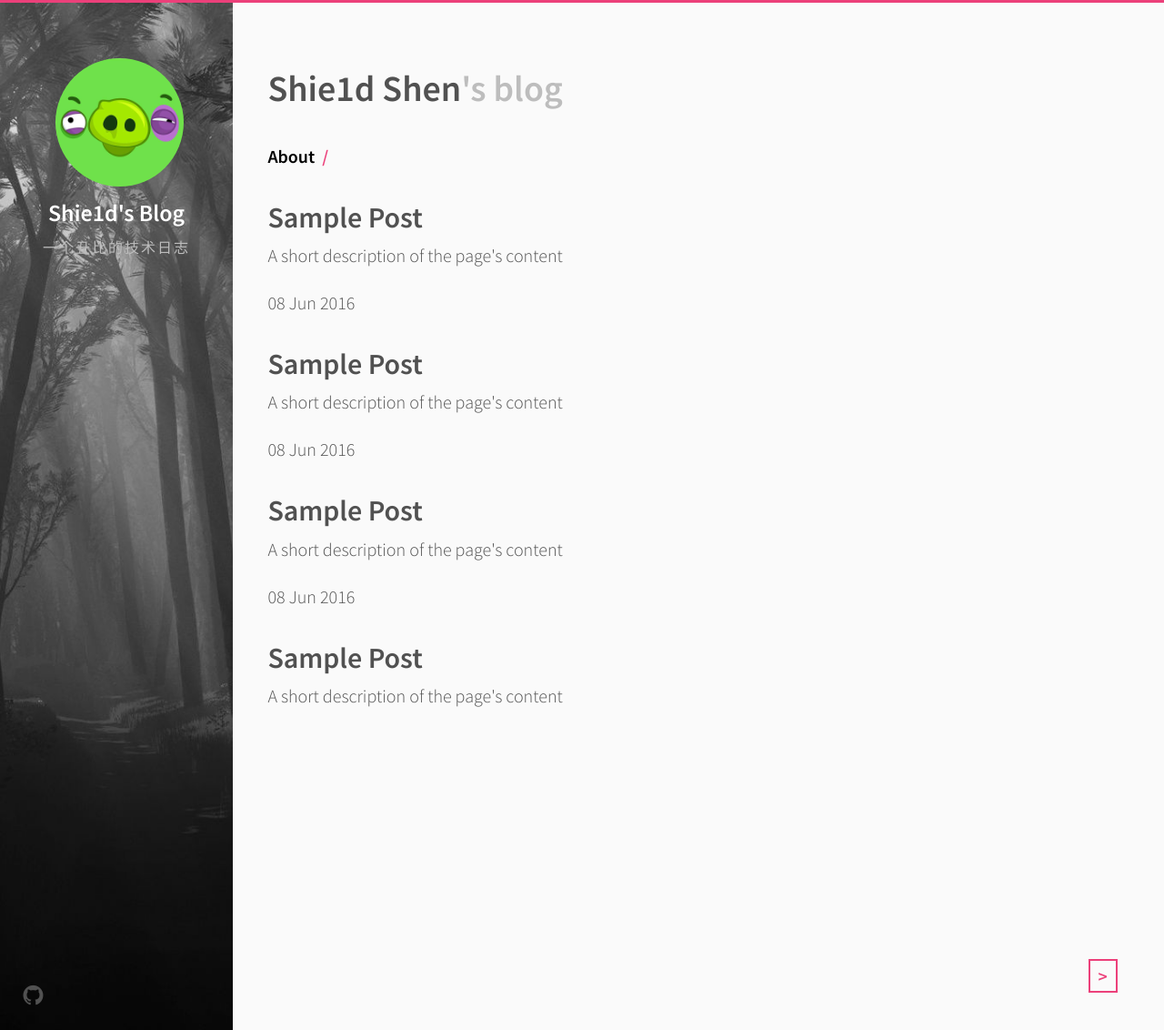
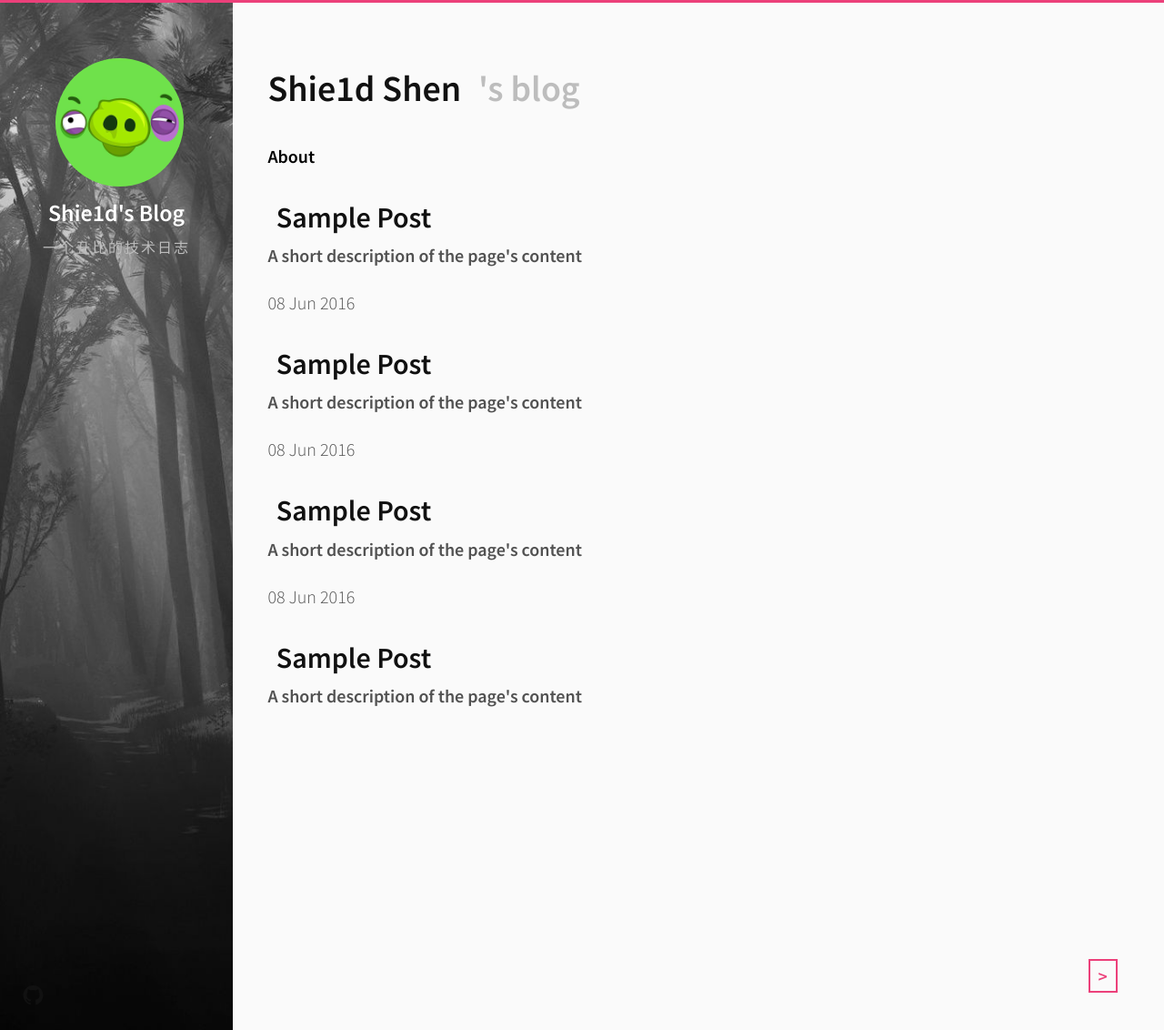
Before and after one commit to ShieldShen/Shie1dBlog, a Jekyll site: the page built from index.html, in a window 1280 px wide. Shown: the whole page at 91% size. Built offline with Jekyll 4.4.1, drawn with Linux system fonts in a browser that asks for light colours; the list of posts is cut into pages by our own code.

Commit message:
修改样式

```diff
--- a/index.html
+++ b/index.html
@@ -7,7 +7,9 @@ layout: default
     </h1>
     <nav class="bloghead-nav">
         {% for nav in site.nav %}
-        <a href="{{ nav.href }}">{{ nav.name }}<span> &nbsp;/&nbsp; </span></a> {% endfor %}
+        <a href="{{ nav.href }}">{{ nav.name }}</a>
+        <!--<span> &nbsp;/&nbsp; </span>-->
+        {% endfor %}
     </nav>
 </header>
 <div class="content">
--- a/style.scss
+++ b/style.scss
@@ -45,12 +45,12 @@ body {
 }
 
 a {
-    color: #515151;
+    color: #111;
     text-decoration: none;
     transition: all 0.3s;
     &:hover,
     &:focus {
-        color: #EC407A;
+        color: #626262;
         text-decoration: dotted;
     }
 }
@@ -394,32 +394,39 @@ tbody tr:nth-child(odd) th {
 .bloghead {
     .bloghead-title {
         span {
+            font-weight: 900;
+            margin-left: 2%;
             color: #BDBDBD;
         }
     }
     .bloghead-nav {
         a {
             color: #000;
-            font-weight: 800;
+            font-weight: 700;
             &:hover {
-                color: #424242;
+                color: #626262;
             }
         }
-        span {
-            font-weight: 800;
-            color: #EC407A;
-            &:hover,
-            &:focus {
-                color: #EC407A;
-                text-decoration: none;
-            }
-        }
+        //span {
+        //    font-weight: 800;
+        //    color: #EC407A;
+        //    &:hover,
+        //    &:focus {
+        //        color: #EC407A;
+        //        text-decoration: none;
+        //    }
+        //}
     }
 }
 
 .post-list {
     h2 {
+        margin-left: 1%;
+        font-weight: 800;
         margin-top: 1.3rem;
+    }
+    p {
+        font-weight: 700;
     }
 }
 
```
